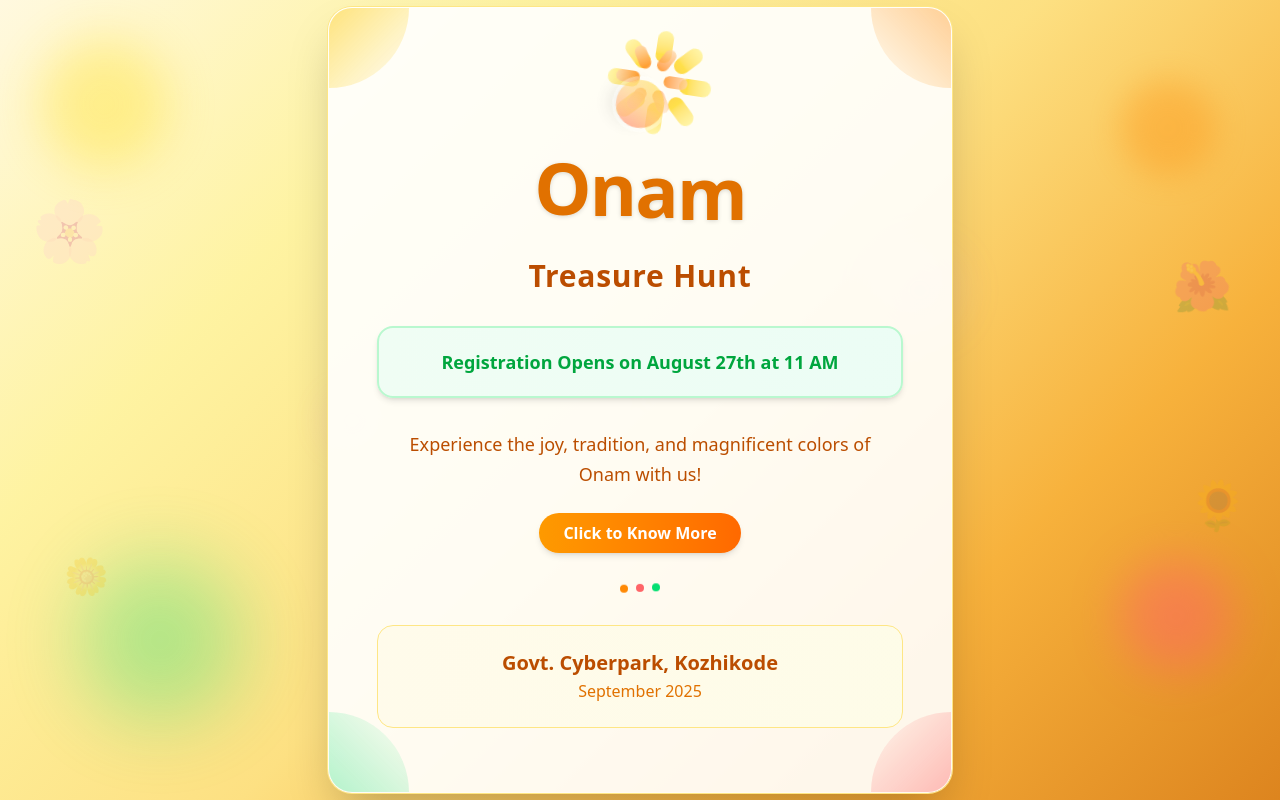
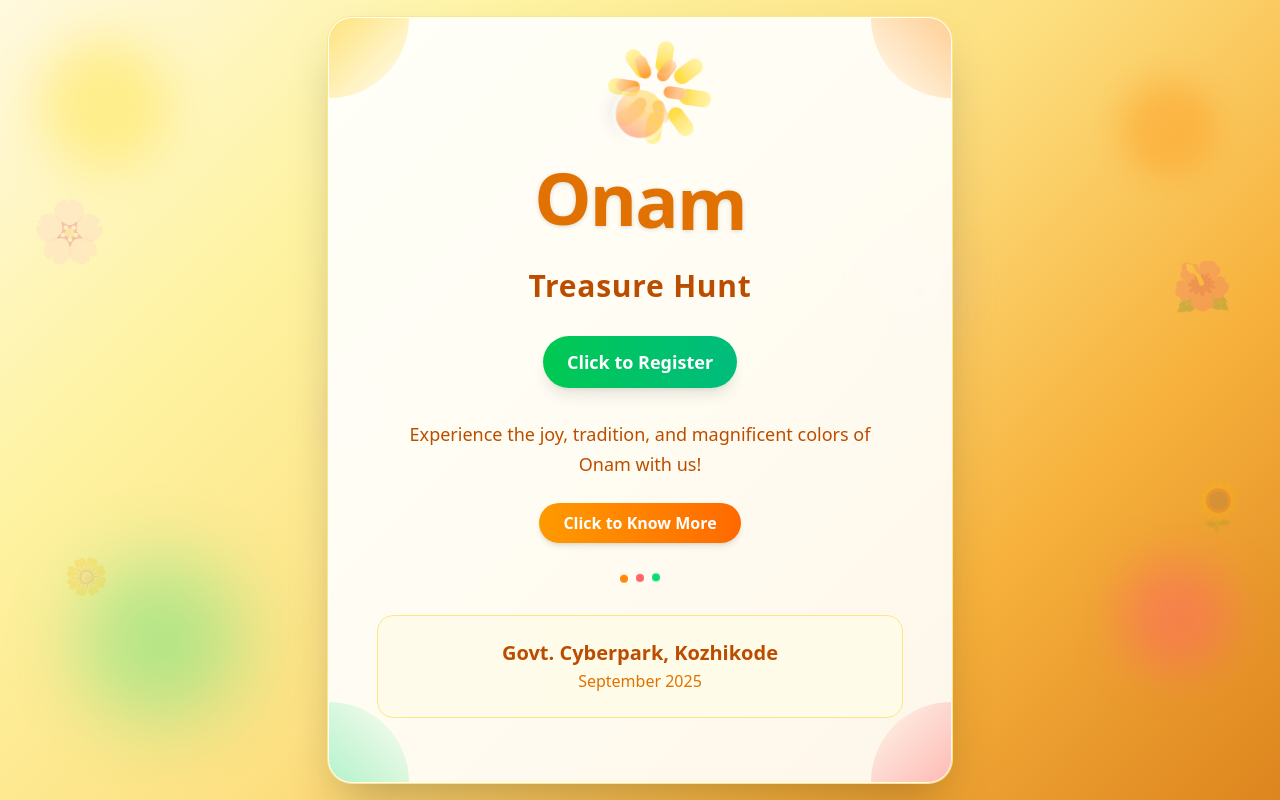
Before and after one commit to ahmedz1dane/Onam-Coming-Soon, a React (Vite) app: page / in a window 1280 px wide. Built offline with nearby package versions, Linux system fonts and the light colour scheme.

Commit message:
completed

```diff
--- a/src/Component/OnamCelebration.jsx
+++ b/src/Component/OnamCelebration.jsx
@@ -118,15 +118,20 @@ function OnamCelebration() {
           <div className="mb-6 sm:mb-8 relative" style={{
             animation: 'slideUp 1s ease-out 1.35s both'
           }}>
-            <div className="bg-gradient-to-r from-green-50 to-emerald-50 rounded-2xl p-4 sm:p-5 border-2 border-green-200 shadow-md hover:shadow-lg transition-all duration-300">
+            {/* <div className="bg-gradient-to-r from-green-50 to-emerald-50 rounded-2xl p-4 sm:p-5 border-2 border-green-200 shadow-md hover:shadow-lg transition-all duration-300"> */}
               {/* <div className="flex items-center justify-center mb-2">
                 <div className="w-3 h-3 rounded-full bg-green-500 animate-pulse mr-2"></div>
                 <span className="text-green-700 font-bold text-lg sm:text-xl">Registration Opens</span>
               </div> */}
-              <p className="text-green-600 font-semibold text-base sm:text-lg">
-              Registration Opens on August 27th at 11 AM
-              </p>
-            </div>
+               <a
+                href="https://forms.gle/6XkNkwMzut4Hej1a7"
+                target="_blank"
+                rel="noopener noreferrer"
+                className="inline-block px-6 py-3 bg-gradient-to-r from-green-500 to-emerald-500 text-white font-bold text-base sm:text-lg rounded-full hover:from-green-600 hover:to-emerald-600 transform hover:scale-105 transition-all duration-300 shadow-lg hover:shadow-xl"
+              >
+                Click to Register
+              </a>
+            {/* </div> */}
           </div>
 
           {/* Enhanced description with better text alignment */}
```
